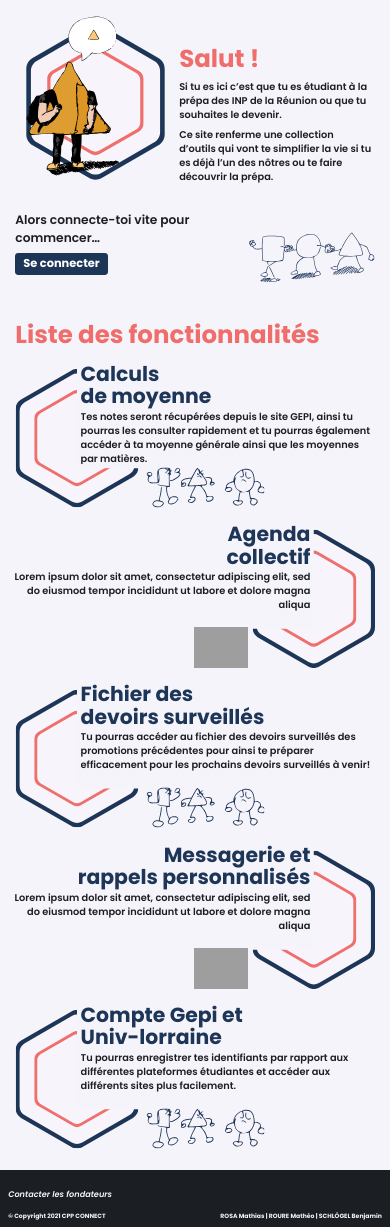
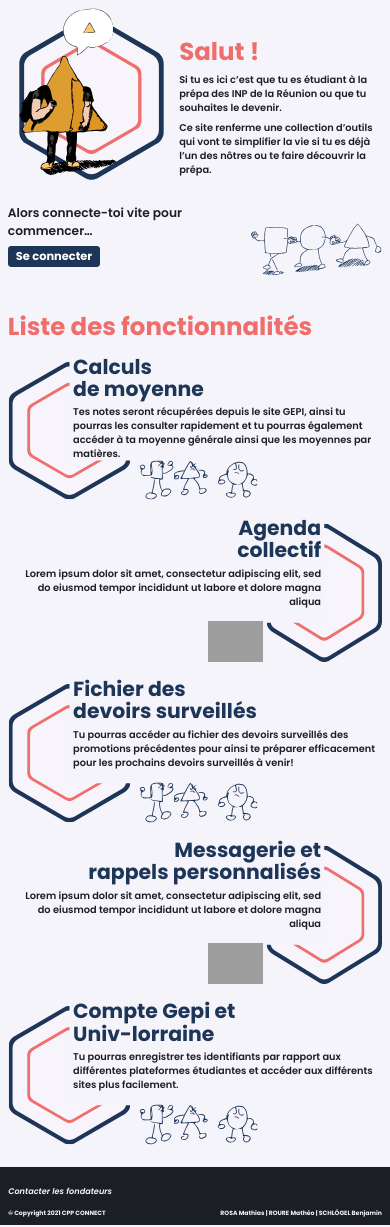
Before and after one commit to mathias-rosa/CPP-CONNECT, a Flask app: page / in a window 390 px wide. Shown: the part 37-1264 px from the top of the page. Run offline with Flask 2, Linux system fonts and the light colour scheme; some libraries are stand-ins or nearby versions; grey boxes are pictures that could not be loaded.

Commit message:
Un peu plus responsive et début profil

```diff
--- a/app/static/styles/styles_accueil.css
+++ b/app/static/styles/styles_accueil.css
@@ -77,17 +77,19 @@
 .fiche-2{
     display: flex;
     flex-direction: row-reverse;
-    margin-right: 2%;
     margin-bottom: 6%;
 }
 .fiche-image{
     display: flex;
     flex-direction: row;
     align-items: flex-end;
+    position: relative;
 }
 .fiche-image #hexagon{
     height: 17em;
     width: auto;
+    position: relative;
+    min-width: 0;
 }
 .fiche-image #dessin{
     height: 5em;
@@ -111,7 +113,7 @@
     align-content: flex-end;
     align-items: flex-end;
     text-align: end;
-    margin-right: 7em;
+    margin-right: 7.5em;
     margin-left: 3%;
 }
 .fiche-texte-1 h1{
@@ -120,6 +122,8 @@
     line-height: 1.1em;
     font-size: 2.5em;
     color: var(--bleu-cpp);
+    height: 2.35em;
+    overflow: auto;
 }
 .fiche-texte-1 p{
     margin: 0;
@@ -137,6 +141,8 @@
     line-height: 1.1em;
     font-size: 2.5em;
     color: var(--bleu-cpp);
+    height: 2.35em;
+    overflow: auto;
 }
 .fiche-texte-2 p{
     margin: 0;
@@ -150,6 +156,7 @@
 
 @media only screen and (max-width: 600px) {
     #hexagon {
-        width: 17em;
+        height: 21em;
+        width: auto;
     }
   }
--- a/app/templates/darkmode.html
+++ b/app/templates/darkmode.html
@@ -10,6 +10,10 @@
 --blanco: hsl(260, 43%, 13%);
 }
 
+#dessin {
+    filter: saturate(1.2) brightness(1.3);
+}
+
     </style>
     {% endif %}
 </div>
--- a/app/templates/index.html
+++ b/app/templates/index.html
@@ -6,8 +6,6 @@
 {% endblock %}
 
 {% block content %}
-
-<div class="content">
 
 <div class="content">
     <div class="salut">
@@ -111,6 +109,5 @@
     </div>
 </div>
 
-</div>
 
 {% endblock %}
```
Lines whose indentation alone changed are shown as unchanged.
